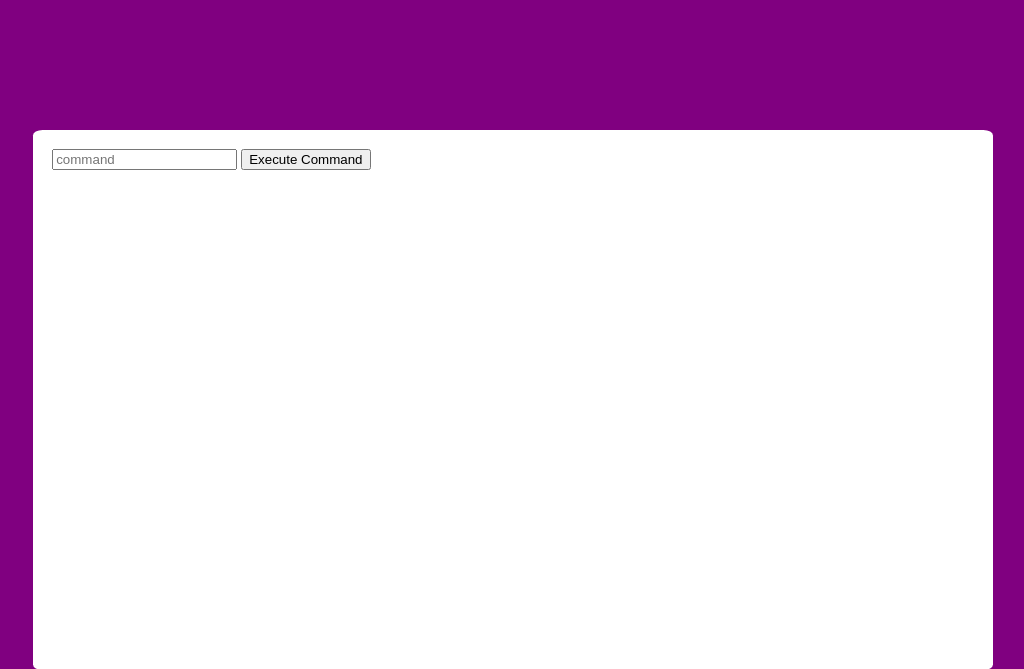
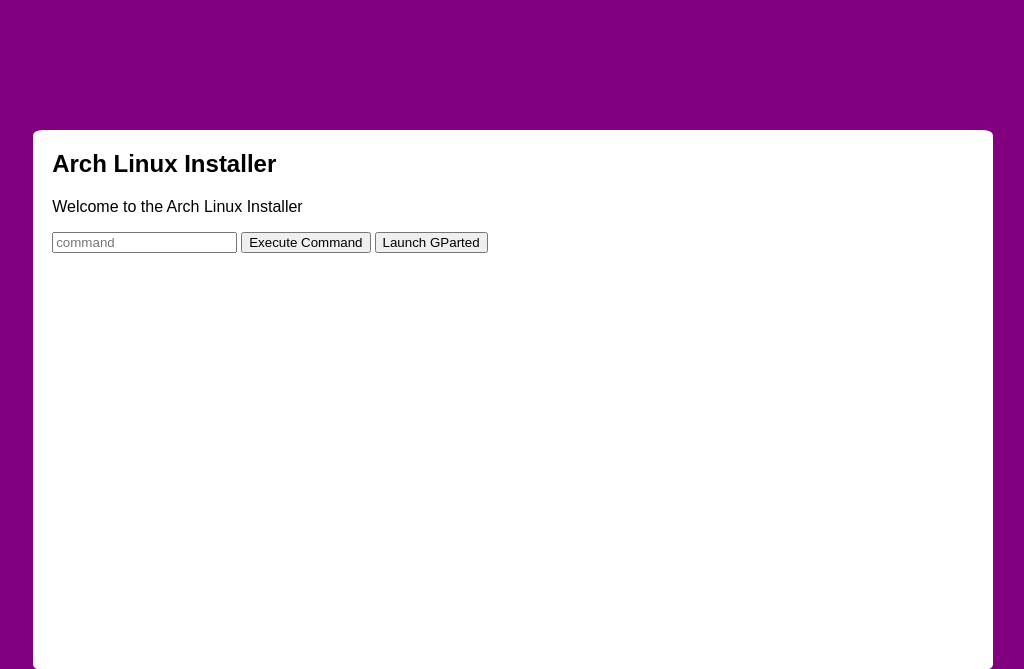
Before and after one commit to xWires/archinstallgui, a Flask app: template web/frontend/templates/index.html in a window 1280 px wide. Shown: the top 669 px of the page, without its empty margins (127-1151 px from the left). Run offline with Flask 3, Linux system fonts and the light colour scheme; the template is opened without the code that fills it, so the values that code supplies are empty.

Commit message:
Added gparted button

```diff
--- a/web/backend/server.py
+++ b/web/backend/server.py
@@ -5,15 +5,17 @@ import subprocess
 app = Flask(__name__)
 CORS(app)
 
-@app.route('/execute_command', methods=['POST'])
-def execute_command():
+@app.route("/execute_command", methods=["POST"])
+def execute_command(command):
     try:
-        data = request.json
-        command = data.get('command')
         result = subprocess.check_output(command, shell=True, stderr=subprocess.STDOUT)
         return result.decode('utf-8'), 200
     except subprocess.CalledProcessError as e:
         return e.output.decode('utf-8'), 500
 
+@app.route("/launch_gparted", methods=["POST"])
+def launch_gparted():
+    return execute_command("gparted")
+
 if __name__ == '__main__':
     app.run(debug=False, port=9091, host="127.0.0.1")
--- a/web/frontend/static/css/main.css
+++ b/web/frontend/static/css/main.css
@@ -1,5 +1,9 @@
 body {
     background-color: purple;
+}
+
+p, a, h1, h2, h3, li, input, button {
+    font-family: Arial, Helvetica, sans-serif
 }
 
 .window_container {
@@ -19,5 +23,5 @@ body {
 
 .window {
     width: auto;
-    padding: 2%;
+    margin-left: 2%;
 }
--- a/web/frontend/templates/index.html
+++ b/web/frontend/templates/index.html
@@ -1,13 +1,15 @@
 <!DOCTYPE html>
 <html>
     <head>
-        <link rel="stylesheet" href="static/css/main.css">
+        <link rel="stylesheet" href="../static/css/main.css">
         <meta name="viewport" content="width=device-width, initial-scale=1.0">
         <script src="https://code.jquery.com/jquery-3.6.0.min.js"></script>
     </head>
     <body>
         <div class="window_container">
             <div class="window">
+                <h2>Arch Linux Installer</h2>
+                <p>Welcome to the Arch Linux Installer</p>
                 <input type="text" placeholder="command" id="command_input">
                 <button id="executeButton">Execute Command</button>
                 <script>
@@ -29,6 +31,24 @@
                         });
                     });
                 </script>
+                <button id="launch_gparted">Launch GParted</button>
+                <script>
+                    $(document).ready(function() {
+                        $('#launch_gparted').click(function() {
+                            $.ajax({
+                                url: 'http://localhost:9091/launch_gparted',
+                                type: 'POST',
+                                contentType: 'application/json',
+                                success: function(response) {
+                                    alert('Command executed successfully:\n' + response);
+                                },
+                                error: function(xhr, status, error) {
+                                    alert('Error executing command:\n' + xhr.responseText);
+                                }
+                            });
+                        });
+                    });
+                </script>
             </div>
         </div>
     </body>
```
